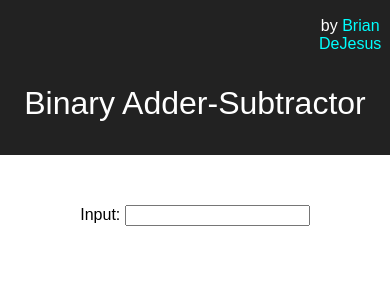
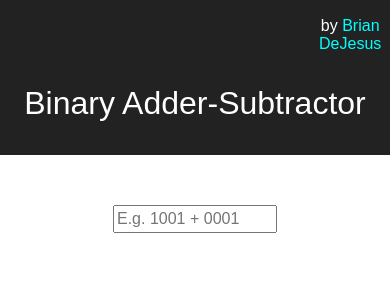
Before and after one commit to BrianDeJesus/Binary-Helper, a React (Create React App) app: page / in a window 390 px wide. Shown: the top 300 px of the page. Built offline with nearby package versions, Linux system fonts and the light colour scheme.

Commit message:
Fix input box style

```diff
--- a/src/App.css
+++ b/src/App.css
@@ -45,6 +45,12 @@
   outline-color: #C64E06;
 }
 
+.inputBox {
+  width: 20%;
+  height: 1.4em;
+  font-size: 1rem;
+}
+
 .InputForm {
   padding-top: 50px;
 }
@@ -57,3 +63,9 @@
   from { transform: rotate(0deg); }
   to { transform: rotate(360deg); }
 }
+
+@media (max-width: 700px) {
+  .inputBox {
+    width: 40%;
+  }
+}
--- a/src/components/inputs.js
+++ b/src/components/inputs.js
@@ -6,8 +6,7 @@ class InputForm extends React.Component {
     render() {
       return (
         <form className="InputForm">
-          <label>Input: </label>
-            <input className="inputBox" type="text" value={this.props.children} onChange={this.props.handleInputChange} />
+          <input className="inputBox" type="text" placeholder="E.g. 1001 + 0001" value={this.props.children} onChange={this.props.handleInputChange} />
         </form>
       );
     }
```
